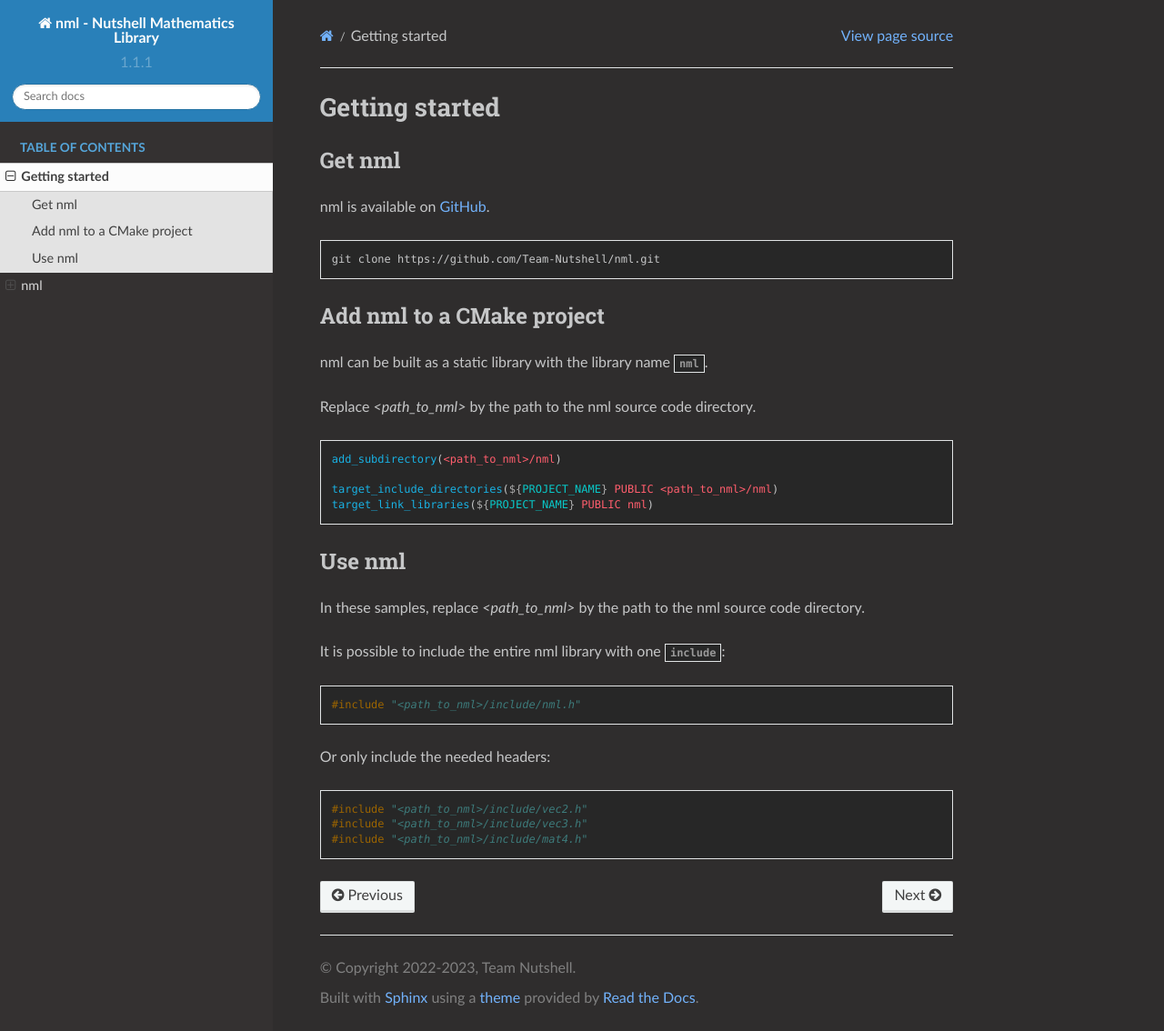
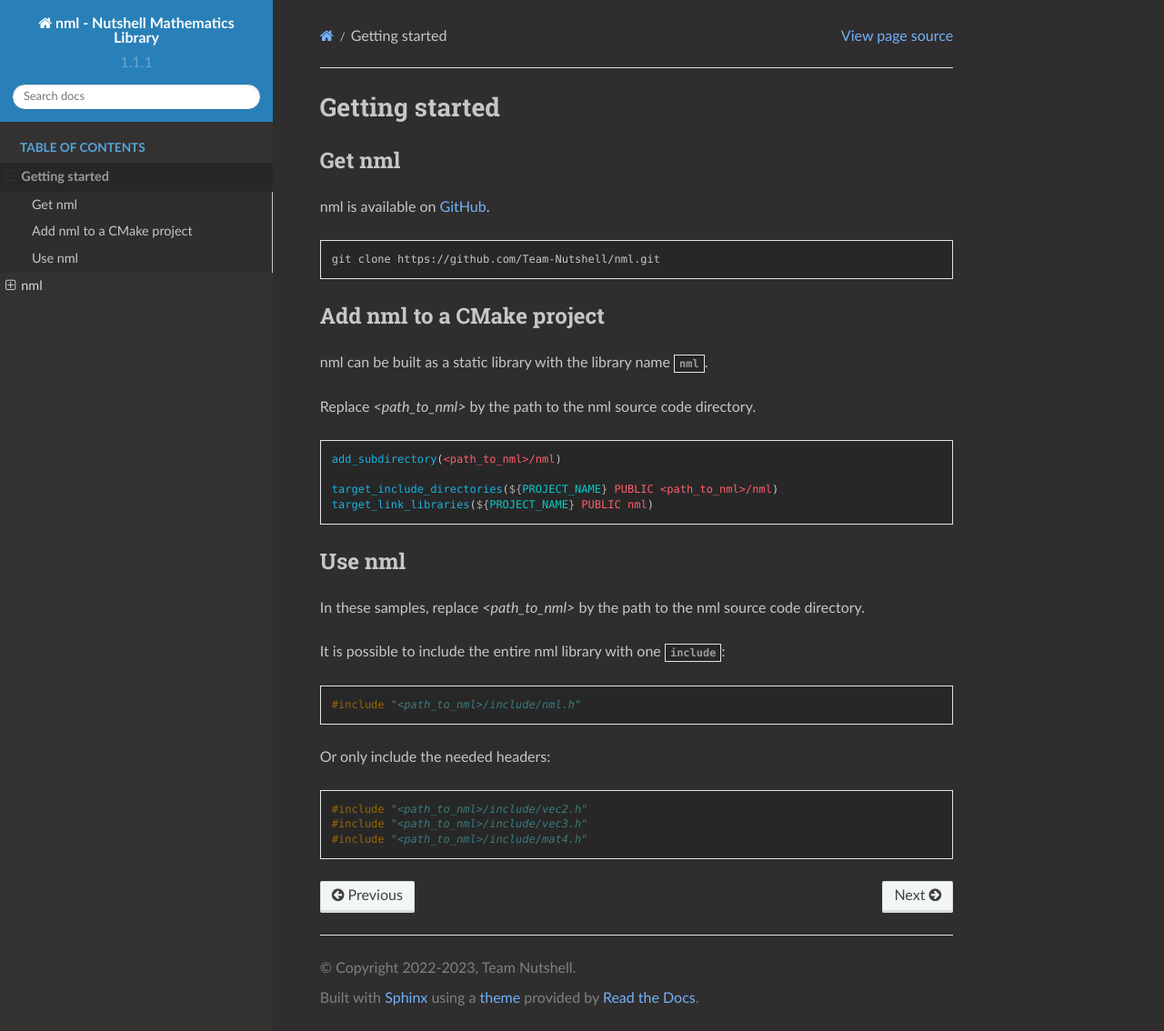
Before and after one commit to Team-Nutshell/nml, a Sphinx documentation site: the page built from docs/source/getting_started/index.rst, in a window 1280 px wide and 1134 px high. Shown: the whole window at 91% size. Built offline with Sphinx 7.4.7 and the Read the Docs theme 2.0.0, drawn with Linux system fonts in a browser that asks for light colours.

Commit message:
add more css modifications

```diff
--- a/docs/source/_static/custom.css
+++ b/docs/source/_static/custom.css
@@ -12,6 +12,25 @@ body {
 
 .wy-nav-content {
 	background: #2f2d2d;
+}
+
+.wy-menu-vertical li.toctree-l2 a, .wy-menu-vertical li.toctree-l3 a, .wy-menu-vertical li.toctree-l4 a, .wy-menu-vertical li.toctree-l5 a, .wy-menu-vertical li.toctree-l6 a, .wy-menu-vertical li.toctree-l7 a, .wy-menu-vertical li.toctree-l8 a, .wy-menu-vertical li.toctree-l9 a, .wy-menu-vertical li.toctree-l10 a {
+	color: #c6c7c8;
+	background-color: #2f2d2d;
+}
+
+.wy-menu-vertical li button.toctree-expand {
+	color: #c6c7c8;
+}
+
+.wy-menu-vertical li.toctree-l1.current > a {
+	border-bottom: 1px solid #272727;
+	border-top: 1px solid #272727;
+}
+
+.wy-menu-vertical li.current > a, .wy-menu-vertical li.on a {
+	color: #999;
+	background: #272727;
 }
 
 a {
```
